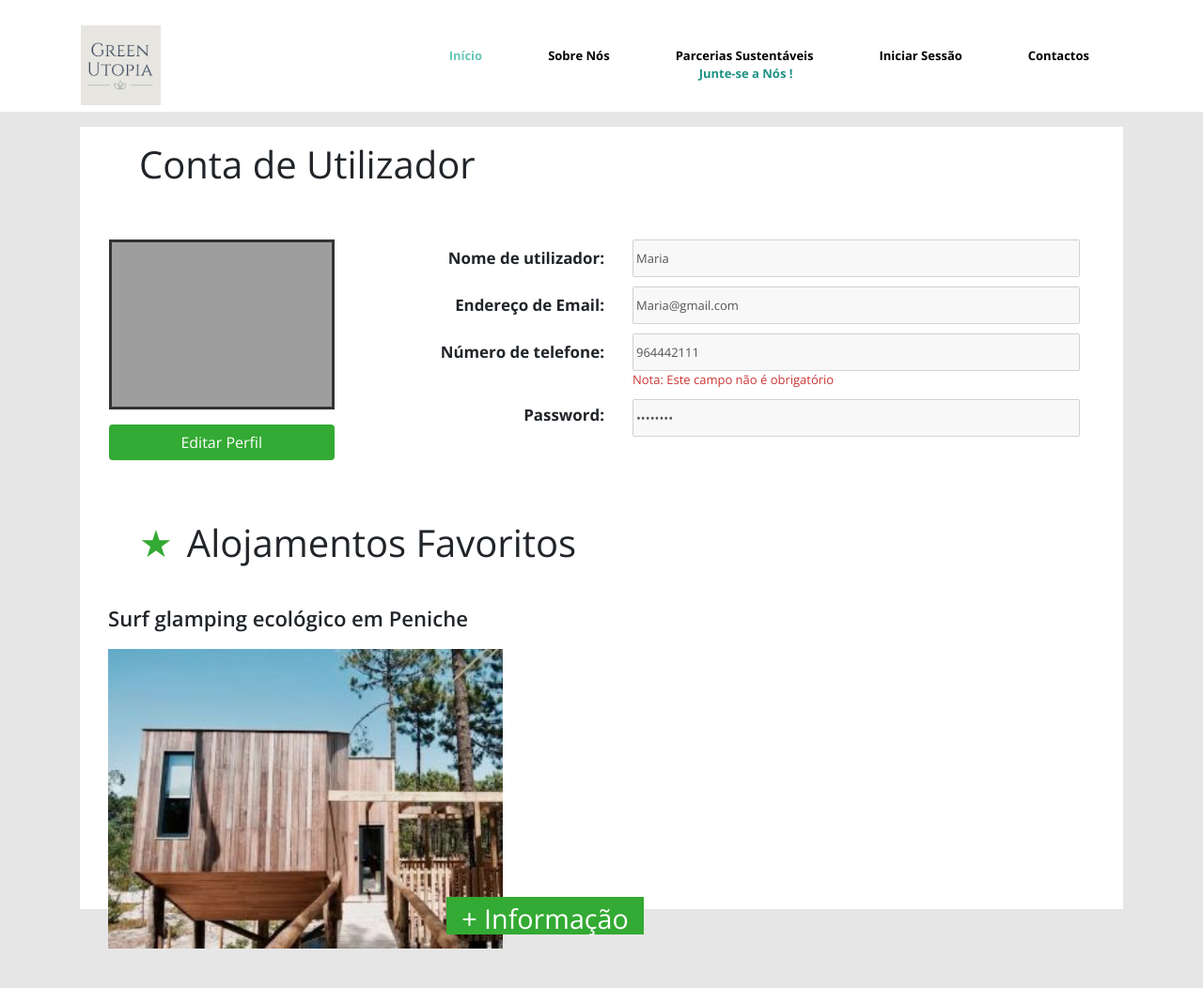
After one commit to EduardoFernandesUA/GreenUtopia, a Flask app: template templates/userinfo.html in a window 1280 px wide. The commit adds this page. Shown: the whole page at 94% size. Run offline with Flask 2, Linux system fonts and the light colour scheme; the template is opened without the code that fills it, so the values that code supplies are empty; some libraries are stand-ins or nearby versions; grey boxes are pictures that could not be loaded.

Commit message:
added userinfo.html and companyinfo.html

```diff
--- a/greenUapp.py
+++ b/greenUapp.py
@@ -23,6 +23,14 @@ def parceriasSust():
 @app.route('/sobreNos')
 def sobreNos():
 	return render_template('sobreNos.html')
+
+@app.route('/userinfo')
+def userinfo():
+	return render_template('userinfo.html')
+
+@app.route('/companyinfo')
+def companyinfo():
+	return render_template('companyinfo.html')
 
 
 @app.route("/alojamentos")
--- /dev/null
+++ b/templates/userinfo.html
@@ -0,0 +1,112 @@
+<!DOCTYPE html>
+<html lang="en">
+
+    <head>
+        <meta charset="UTF-8">
+        <meta http-equiv="X-UA-Compatible" content="IE=edge">
+        <meta name="viewport" content="width=device-width, initial-scale=1.0">
+        <title>Document</title>
+
+        <!-- load stylesheets -->
+        <link rel="stylesheet" href="https://fonts.googleapis.com/css?family=Open+Sans:300,400,600,700">
+        <!-- Google web font "Open Sans" -->
+        <link rel="stylesheet" href="{{ url_for('static',filename='font-awesome-4.7.0/css/font-awesome.min.css') }}">
+        <!-- Font Awesome -->
+        <link rel="stylesheet" href="{{ url_for('static',filename='css/bootstrap.min.css') }}"> <!-- Bootstrap style -->
+        <link rel="stylesheet" type="text/css" href="{{ url_for('static',filename='css/datepicker.css') }}">
+        <link rel="stylesheet" type="text/css" href="{{ url_for('static',filename='slick/slick.css') }}">
+        <link rel="stylesheet" type="text/css" href="{{ url_for('static',filename='slick/slick-theme.css') }}">
+        <link rel="stylesheet" href="{{ url_for('static',filename='css/templatemo-style.css') }}"> <!-- Templatemo style -->
+
+        <style>
+            html, body{
+                height: 100%;
+            }
+        </style>
+
+    </head>
+
+    <body>
+        <div class="tm-main-content" id="top">
+            <div class="tm-top-bar-bg"></div>
+            <div class="tm-top-bar" id="tm-top-bar">
+                <div class="container">
+                    <div class="row">
+                        <nav class="navbar navbar-expand-lg narbar-light">
+                            <a class="navbar-brand mr-auto" href="#">
+                                <img src="static/img/logotipo.png" alt="Site logo">
+
+                            </a>
+                            <button type="button" id="nav-toggle" class="navbar-toggler collapsed" data-toggle="collapse"
+                                data-target="#mainNav" aria-expanded="false" aria-label="Toggle navigation">
+                                <span class="navbar-toggler-icon"></span>
+                            </button>
+                            <div id="mainNav" class="collapse navbar-collapse tm-bg-white">
+                                <ul class="navbar-nav ml-auto">
+                                    <li class="nav-item">
+                                        <a class="nav-link active" href="#top">Início <span
+                                                class="sr-only">(current)</span></a>
+                                    </li>
+
+                                    <li class="nav-item">
+                                        <a class="nav-link" href="sobreNos">Sobre Nós</a>
+                                    </li>
+
+                                    <li class="nav-item">
+                                        <a class="nav-link" href="parceriasSustentaveis">Parcerias Sustentáveis </a>
+                                        <p style="position: relative; top: -51px; left: 60px; color:#1e9283;">Junte-se a Nós
+                                            !</p>
+                                    </li>
+
+                                    <li class="nav-item">
+                                        <a class="nav-link" href="iniciarSessao">Iniciar Sessão</a>
+                                    </li>
+
+                                    <li class="nav-item">
+                                        <a class="nav-link" href="#tm-section-4">Contactos</a>
+                                    </li>
+
+                                </ul>
+                            </div>
+                        </nav>
+                    </div> <!-- row -->
+                </div> <!-- container -->
+            </div> <!-- .tm-top-bar -->
+
+
+        <div class="container">
+            <div class="container my-3 py-3 bg-white">
+                <h1 class="pl-5">Conta de Utilizador</h1>
+                <div class="row px-3 py-5">
+                    <div class="col-sm-3">
+                        <img src="https://upload.wikimedia.org/wikipedia/commons/thumb/5/59/User-avatar.svg/1024px-User-avatar.svg.png" style="width: 100%;border: 3px solid #333">
+                        <button class="button btn my-3 w-100" style="background-color:#3a3;color:white;cursor: pointer;">Editar Perfil</button>
+                    </div>
+                    <div class="col-sm-9" style="display: flex;">
+                        <div class="container" style="width: 35%;text-align: right;">
+                            <div class="" style="width:100%;height:40px;line-height: 40px;font-size:130%;font-weight: 700;">Nome de utilizador:</div>
+                            <div class="" style="width:100%;height:40px;line-height: 40px;font-size:130%;font-weight: 700;margin-top:10px;">Endereço de Email:</div>
+                            <div class="" style="width:100%;height:40px;line-height: 40px;font-size:130%;font-weight: 700;margin-top:10px;">Número de telefone:</div>
+                            <div class="" style="width:100%;height:40px;line-height: 40px;font-size:130%;font-weight: 700;margin-top:27px;">Password:</div>
+                        </div>
+                        <div class="container" style="width: 65%;">
+                            <input class="input" style="width:100%;height:40px;" value="Maria" disabled>
+                            <input class="input" style="width:100%;height:40px;margin-top: 10px;" value="Maria@gmail.com" disabled>
+                            <input class="input" style="width:100%;height:40px;margin-top: 10px;" value="964442111" disabled><a style="color:#c33">Nota: Este campo não é obrigatório</a></input>
+                            <input type="password" class="input" style="width:100%;height:40px;margin-top: 10px;" value="12345678" disabled>
+                        </div>
+
+                    </div>
+                </div>
+                <h1 class="pl-5"><a style="padding-right:15px;color:#3a3">&#9733;</a>Alojamentos Favoritos</h1>
+                <div class="container">
+                    <div style="margin-top:40px; width:100%; border: 0px; border-style:solid; border-color: rgb(176, 175, 175);  height: 310px;">
+                        <div class="nameAloj" style="font-size: 170%;font-weight: 600;">Surf glamping ecológico em Peniche</p>
+                        <div class="imagesAloj"><img src="/static/img_db/surfPeniche310x235.jpg" style="width: 40%;"></div>
+                        <button class="moreInfo" style="position: relative;right: -360px;top:-55px;height:40px;width:210px;background-color: #3a3;border:0;"><a href="/moreInfo/1" style="font-size:130%;color:white;"> + Informação </a></button>
+                    </div>
+                </div>
+            </div>
+        </div>
+    </body>
+</html>
```
Also changed, not shown: templates/companyinfo.html (added, +113 -0 lines), templates/iniciarSessao.html (indentation only).
